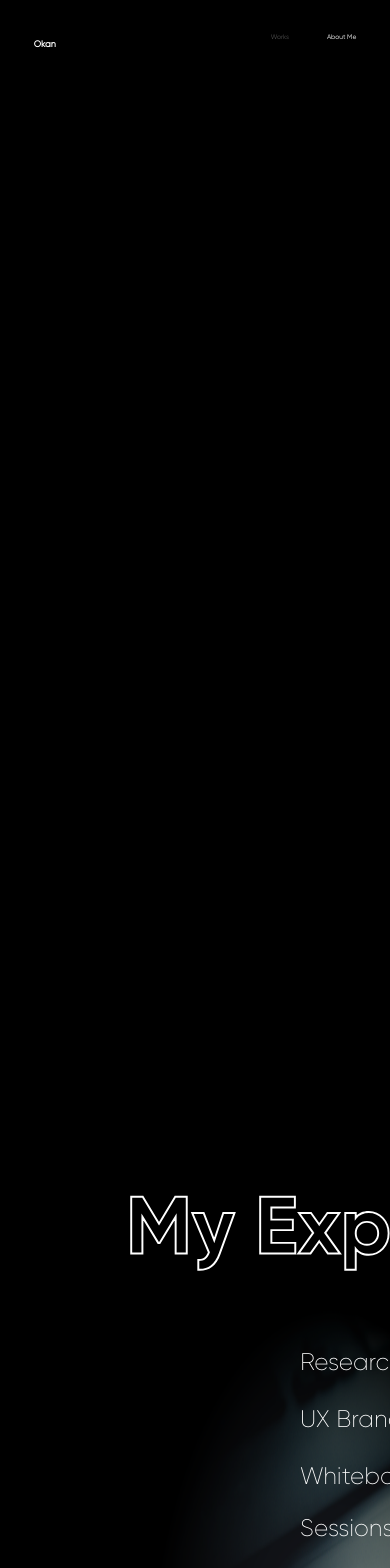
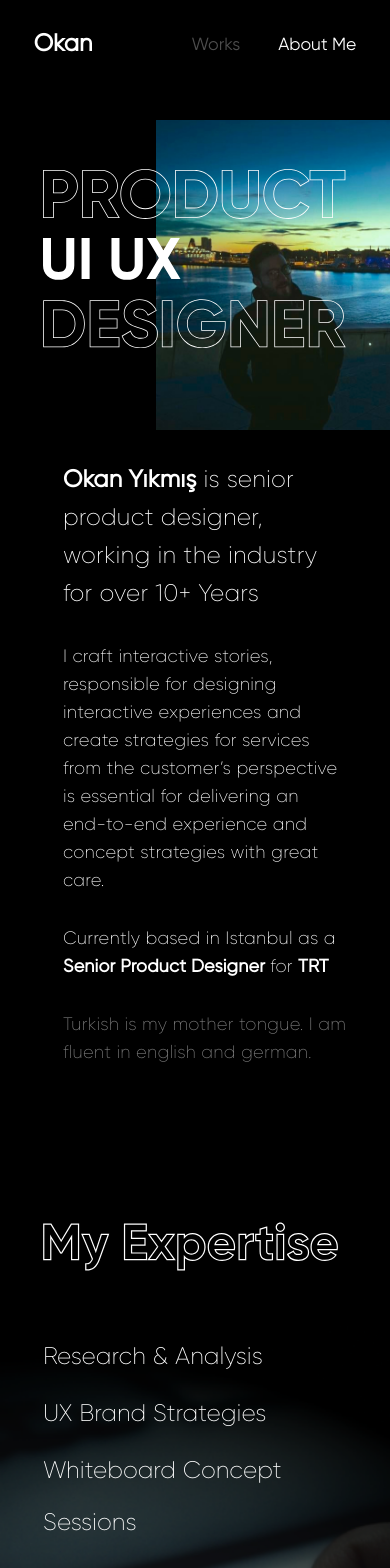
Before and after one commit to boraacici/personel-website-okan, a Vue app: page /about in a window 390 px wide. Shown: the top 1568 px of the page. Built offline with nearby package versions, Linux system fonts and the light colour scheme.

Commit message:
fixes for responsive design

```diff
--- a/src/App.vue
+++ b/src/App.vue
@@ -118,14 +118,14 @@ export default {
     },
     touchStartHandler(event) {
       // debugger;
-      // this.touchStart = event.touches[0].pageY;
+      this.touchStart = event.touches[0].pageY;
     },
     touchMoveHandler(event) {
       if (this.touchStart) {
         this.touchEnd = event.changedTouches[0].pageY;
 
         let viewportRect = this.$refs.viewport.getClientRects()[0];
-        let scrollY = (viewportRect.y + (this.touchEnd - this.touchStart) * 2);
+        let scrollY = viewportRect.y + (this.touchEnd - this.touchStart) * 2;
         if (
           scrollY * -1 > viewportRect.height - window.innerHeight ||
           viewportRect.y >= viewportRect.height - window.innerHeight
@@ -144,9 +144,6 @@ export default {
         });
 
         this.touchStart = event.changedTouches[0].pageY;
-        setTimeout(() => {
-          this.touchStart = null;
-        }, 300);
 
         this.updateScrollBar();
       } else {
--- a/src/assets/style/style.scss
+++ b/src/assets/style/style.scss
@@ -17,6 +17,7 @@ $font-dir: "/fonts/";
 
 html {
   cursor: none;
+  font-size: 16px;
 }
 
 body {
@@ -261,6 +262,8 @@ ul {
   text-align: center;
 
   ul {
+    position: relative;
+    z-index: 20;
     li {
       mix-blend-mode: difference;
       height: 99px;
@@ -332,36 +335,172 @@ ul {
   }
 }
 
-/* Extra small devices (phones, 600px and down) */
-@media only screen and (max-width: 600px) {
+@media only screen and (max-width: 425px) {
   html{
-    font-size: 6px;
+    font-size: 8px !important;
   }
+  .about {
+    .row {
+      grid-template-columns: repeat(auto-fit, minmax(240px, 1fr)) !important;
+      &.my-expertise-background {
+        background-size: 400% 100%;
+        background-repeat: no-repeat;
+        background-position: -722px -07px;
+      }
 
-  .topbar{
-    .center-info{
-      display: none;
+      .my-expertise-1 {
+        .title {
+          width: 295px;
+          height: 59px;
+        }
+      }
+      .text {
+        background-size: 100% !important;
+        background-repeat: no-repeat !important;
+
+        &.text-product {
+          width: 302.62px;
+          height: 50px;
+        }
+
+        &.text-ui-ux {
+          width: 138.38px;
+          height: 42px;
+        }
+
+        &.text-designer {
+          width: 302.62px;
+          height: 49.01px;
+          margin-bottom: 113px !important;
+        }
+      }
     }
   }
 }
 
+@media only screen and (max-width: 425px) {
+  .about {
+    .row {
+      margin-top: 120px !important;
+
+      .my-photo {
+        right: 0 !important;
+      }
+
+      div.text.text-product {
+        margin-top: 49px !important;
+      }
+    }
+  }
+}
+
+/* Extra small devices (phones, 600px and down) */
+@media only screen and (max-width: 600px) {
+  html {
+    font-size: 6px;
+  }
+
+  .topbar {
+    .center-info {
+      display: none;
+    }
+  }
+
+  #cursor{
+    display: none;
+  }
+}
+
 /* Small devices (portrait tablets and large phones, 600px and up) */
-@media only screen and (min-width: 600px) {
-  html{
+@media only screen and (max-width: 600px) {
+  html {
     font-size: 10px;
   }
 }
 
 /* Medium devices (landscape tablets, 768px and up) */
-@media only screen and (min-width: 768px) {
-  html{
+@media only screen and (max-width: 768px) {
+  html {
     font-size: 15px;
+  }
+
+  .brands ul {
+    margin-top: 250px !important;
+  }
+
+  .about {
+    .row {
+      .my-expertise-background {
+        background-size: 100%;
+        background-position: 10px;
+      }
+      .my-expertise-1 {
+        height: unset;
+      }
+      .my-expertise-2 {
+        margin-left: 0;
+        margin-top: 0;
+      }
+      .my-photo {
+        img {
+          width: 60vw;
+        }
+      }
+
+      .brands ul {
+        margin-top: 250px;
+      }
+
+      .text {
+        margin-left: 0 !important;
+        margin-bottom: 8px !important;
+        margin-top: 8px !important;
+
+        &.text-product {
+          margin-top: 120px !important;
+        }
+      }
+    }
   }
 }
 
 /* Large devices (laptops/desktops, 992px and up) */
-@media only screen and (min-width: 992px) {
-  .project-infos{
+@media only screen and (max-width: 992px) {
+  .project-infos {
     display: block !important;
   }
 }
+
+@media only screen and (max-width: 1024px) {
+  html {
+    font-size: 15px;
+  }
+  .about {
+    .row {
+      grid-auto-flow: dense;
+
+      .my-photo {
+        position: absolute;
+        z-index: 0;
+        right: 4rem;
+      }
+
+      .about-me {
+        margin-left: 0px;
+        position: relative;
+
+        .text.text-product {
+          margin-left: 0;
+        }
+
+        .text.text-designer {
+          margin-bottom: 6rem;
+        }
+      }
+
+      .my-expertise-1 .title {
+        margin-left: 0;
+      }
+    }
+  }
+}
--- a/src/components/Topbar.vue
+++ b/src/components/Topbar.vue
@@ -25,7 +25,7 @@ export default {};
     top: 3vh;
     font-style: normal;
     font-weight: bold;
-    font-size: 1.5rem;
+    font-size: 3rem;
     line-height: 39px;
     color: #ffffff;
   }
@@ -53,7 +53,7 @@ export default {};
       margin-left: 38px;
       opacity: 0.3;
       transition: opacity 0.3s;
-      font-size: 1.1rem;
+      font-size: 2.2rem;
 
       &:hover {
         opacity: 1;
--- a/src/views/About.vue
+++ b/src/views/About.vue
@@ -1,6 +1,6 @@
 <template>
   <div class="about">
-    <div class="row" style="margin-left: 100px">
+    <div class="row">
       <div class="my-photo">
         <img src="../assets/images/okanuix.jpg" alt />
       </div>
@@ -22,8 +22,8 @@
         <p class="p3">Turkish is my mother tongue. I am fluent in english and german.</p>
       </div>
     </div>
-    <div class="row my-expertise-background" style="margin-left: -100px">
-      <div class="my-expertise-1">
+    <div class="row my-expertise-background">
+      <div class="my-expertise-1" style="margin-left=8rem">
         <div class="title"></div>
         <ul>
           <li>Research & Analysis</li>
@@ -81,14 +81,13 @@ export default {};
 
 <style lang="scss" scoped>
 .brands {
-  display: flex;
-  place-content: center;
-  margin-bottom: 250px;
-
   ul {
-    display: flex;
-    justify-content: space-around;
-    width: 75%;
+    margin-bottom: 250px;
+    display: grid;
+    grid-gap: 3rem;
+    grid-template-columns: repeat(auto-fit, minmax(180px, 1fr));
+    padding: 0 7rem;
+    justify-items: center;
   }
 }
 ul {
@@ -105,11 +104,11 @@ ul {
 }
 .about {
   .row {
-    display: flex;
-    // flex-basis: 50%;
-    flex: 1 1 auto;
-    padding: 0 400px;
+    padding: 0 11vw;
     margin-top: 200px;
+    display: grid;
+    grid-gap: 1rem;
+    grid-template-columns: repeat(auto-fit, minmax(350px, 1fr));
   }
 }
 
@@ -128,12 +127,12 @@ ul {
     background-size: 100% 100%;
     width: 471px;
     height: 99px;
-    margin-left: -170px;
+    margin-left: -6rem;
   }
 }
 
 .my-expertise-2 {
-  margin-left: 490px;
+  margin-left: 13rem;
   margin-top: 99px;
 }
 
@@ -209,7 +208,7 @@ ul {
 .lets {
   font-weight: bold;
   font-size: 48px;
-  line-height: 28px;
+  line-height: 40px;
   color: #ffffff;
 }
 
--- a/src/views/Home.vue
+++ b/src/views/Home.vue
@@ -218,7 +218,6 @@ export default {
   padding-top: 200px;
 }
 .project-infos {
-  display: none;
   .project-info {
     display: none;
 
```
